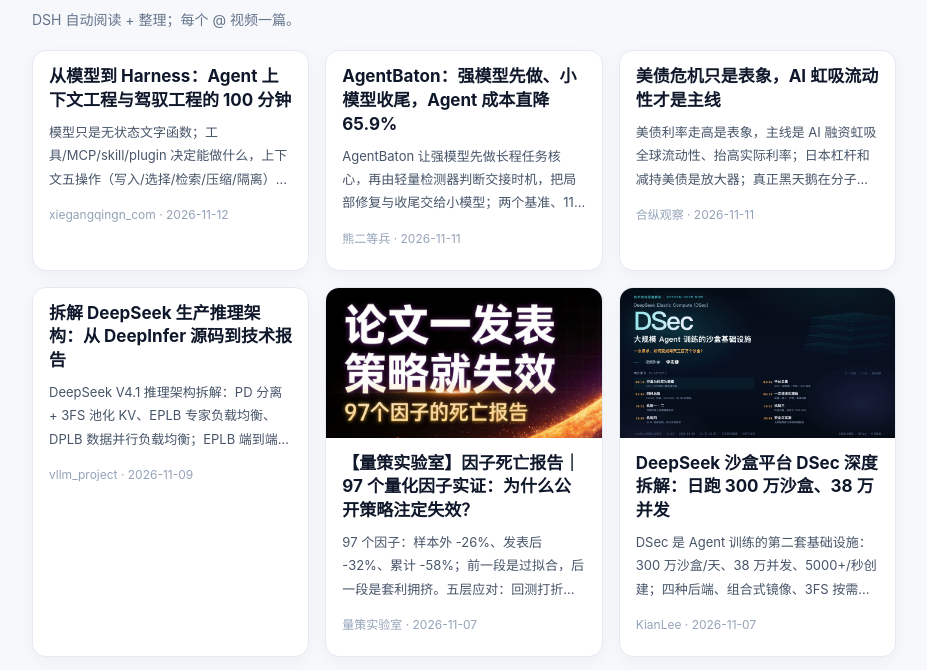
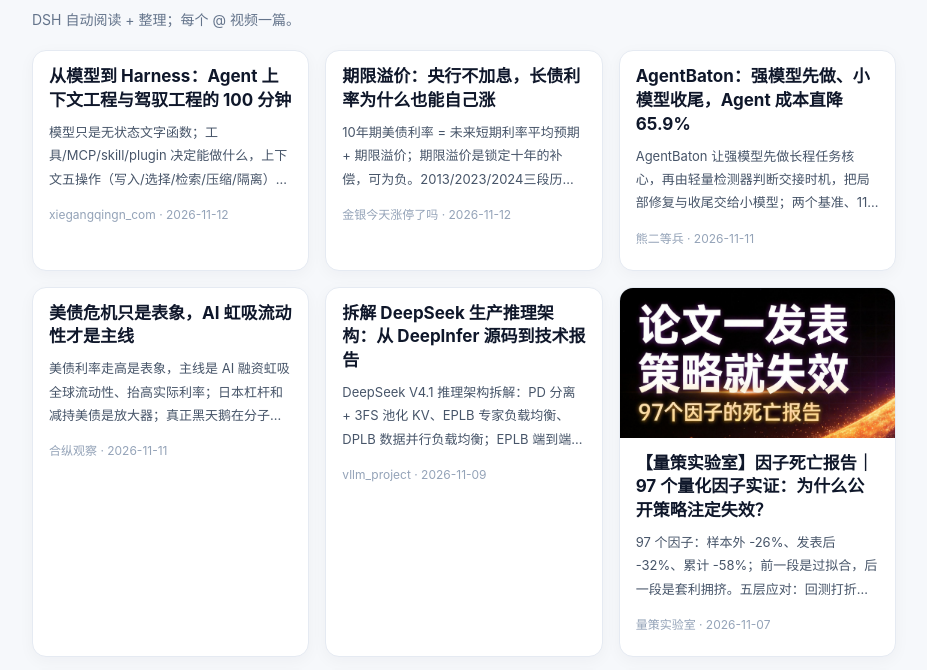
Before and after one commit to Pingpongdragon/bili-mentions-blog, a plain HTML site: page index.html in a window 1280 px wide. Shown: the part 78-748 px from the top of the page, without its empty margins (176-1103 px from the left). Drawn offline with Linux system fonts and the light colour scheme.

Commit message:
Mention blog: index.html

```diff
--- a/index.html
+++ b/index.html
@@ -25,6 +25,11 @@ a{color:#2563eb;text-decoration:none}a:hover{text-decoration:underline}
 <a class="card" href="posts/BV1N7bv6SEht.html">
 
   <div class="pad"><h2>从模型到 Harness：Agent 上下文工程与驾驭工程的 100 分钟</h2><p>模型只是无状态文字函数；工具/MCP/skill/plugin 决定能做什么，上下文五操作（写入/选择/检索/压缩/隔离）与 harness 五层决定稳不稳；独立验收与验证标准比让 Agent 跑起来更难。</p><small>xiegangqingn_com · 2026-11-12</small></div>
+</a>
+
+<a class="card" href="posts/BV1nZnR6yEPA.html">
+
+  <div class="pad"><h2>期限溢价：央行不加息，长债利率为什么也能自己涨</h2><p>10年期美债利率 = 未来短期利率平均预期 + 期限溢价；期限溢价是锁定十年的补偿，可为负。2013/2023/2024三段历史里长端上行主要由它推动；2026-10-16 读数 10Y 5.09%，纽约联储估 0.76，理事会估 0.99。</p><small>金银今天涨停了吗 · 2026-11-12</small></div>
 </a>
 
 <a class="card" href="posts/BV1RHWj6vEY9.html">
```
